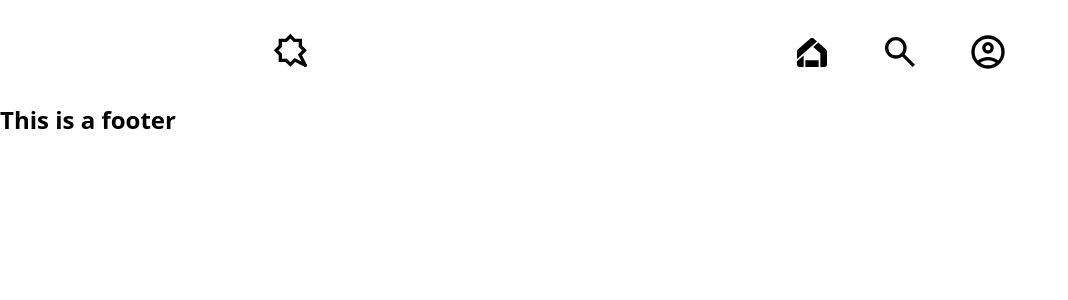
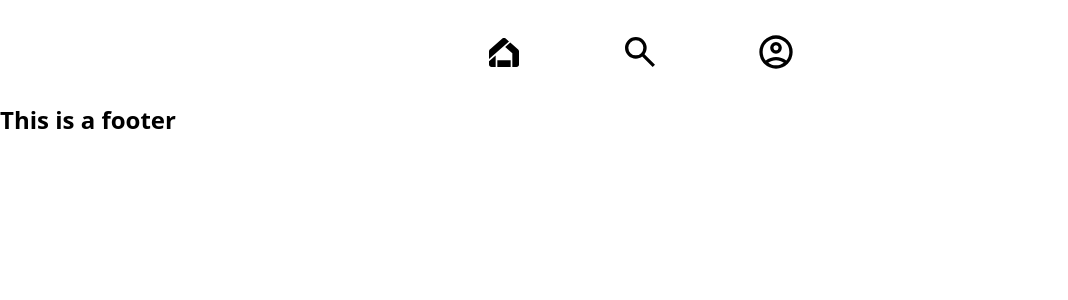
Before and after one commit to shraaavss/feed-app, a React (Vite) app: page / in a window 1280 px wide. Shown: the top 300 px of the page, without its empty margins (0-1068 px from the left). Built offline with nearby package versions, Linux system fonts and the light colour scheme.

Commit message:
layout change

```diff
--- a/src/components/Header.css
+++ b/src/components/Header.css
@@ -7,7 +7,7 @@
 
 .nav-bar{
     display: flex;
-    gap: 3rem;
+    gap: 6rem;
 }
 
 .nav-img{
--- a/src/components/Header.jsx
+++ b/src/components/Header.jsx
@@ -10,17 +10,11 @@ export default function Header() {
   return (
     <div>
         <header className="main-wrap">
-
-            <div className="app-logo">
-                <img className="nav-img" src={Appicon} alt="app icon" />
-            </div>
-
             <nav className="nav-bar">
                 <img className="nav-img" src={home} alt="home" />
                 <img className="nav-img" src={search} alt="search" />
                 <img className="nav-img" src={prof} alt="profile" />
             </nav>
-
         </header>
     </div>
   )
```
